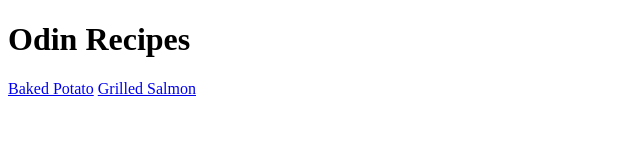
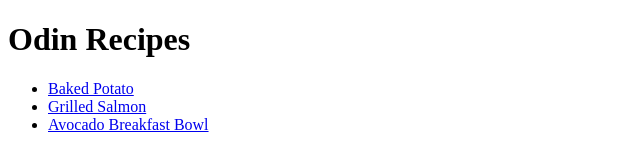
Before and after one commit to suditaha/odin-recipes, a plain HTML site: page index.html in a window 1280 px wide. Shown: the whole page, without its empty margins (0-640 px from the left). Drawn offline with Linux system fonts and the light colour scheme.

Commit message:
Add Recipe 3 to index.html & change recipe list to unordered list

```diff
--- a/index.html
+++ b/index.html
@@ -8,8 +8,11 @@
 
     <body>
         <h1>Odin Recipes</h1>
-        <a href="./recipes/baked-potato.html" rel="noopener noreferrer">Baked Potato</a>
-        <a href="./recipes/grilled-salmon.html" rel="noopener noreferrer">Grilled Salmon</a>
+            <ul>
+                <li><a href="./recipes/baked-potato.html" rel="noopener noreferrer">Baked Potato</a></li>
+                <li><a href="./recipes/grilled-salmon.html" rel="noopener noreferrer">Grilled Salmon</a></li>
+                <li><a href="./recipes/avocado-bowl.html" rel="noopener noreferrer">Avocado Breakfast Bowl</a></li>
+            </ul>
     </body>
 
 
```
Also changed, not shown: recipes/avocado-bowl.html (added).
